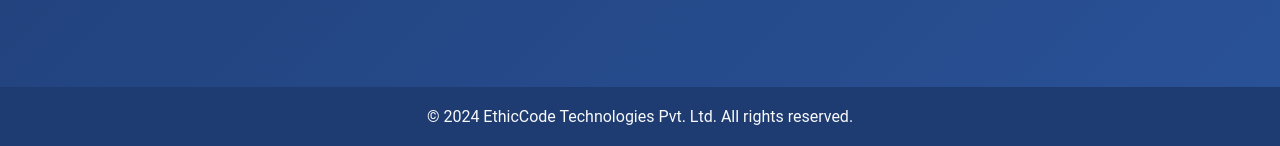
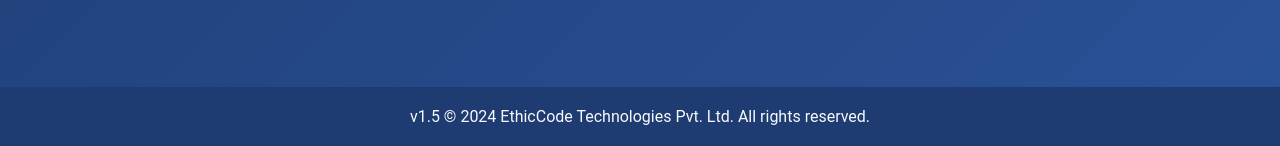
Before and after one commit to EthicCodes/CET-Father, a Flask app: page / in a window 1280 px wide. Shown: the part 654-800 px from the top of the page. Run offline with Flask 2, Linux system fonts and the light colour scheme.

Commit message:
Update index.html v1.5

```diff
--- a/templates/index.html
+++ b/templates/index.html
@@ -33,6 +33,7 @@
     </div>
 
     <footer>
+        v1.5
         © 2024 EthicCode Technologies Pvt. Ltd. All rights reserved.
     </footer>
 
```
